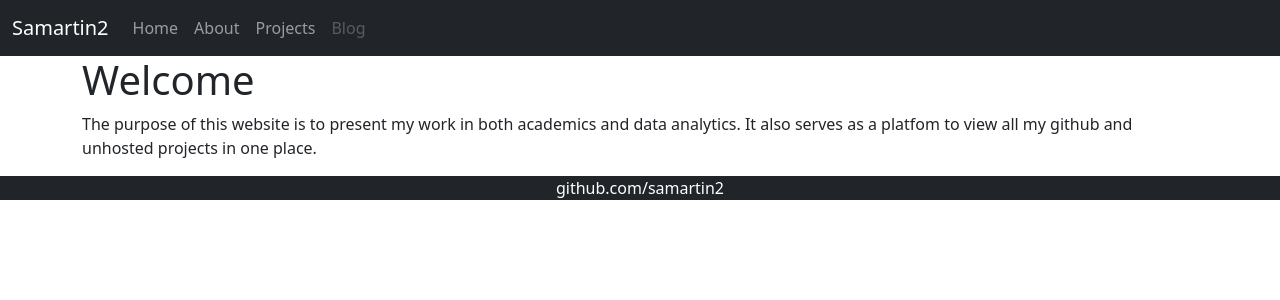
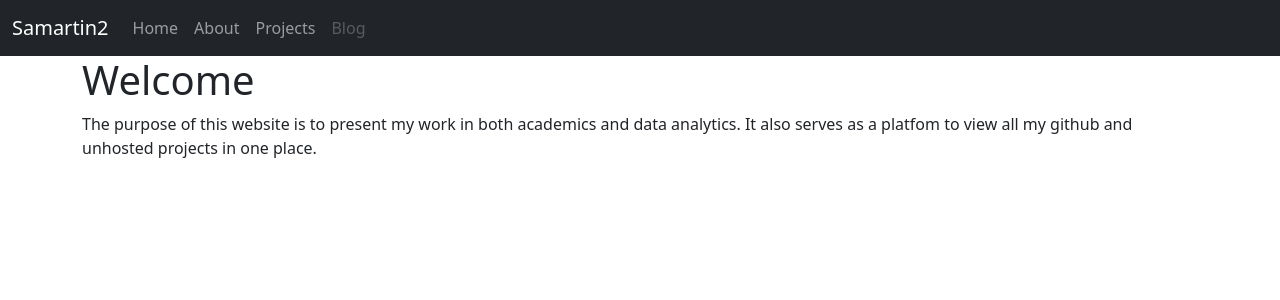
Before and after one commit to samartin2/samartin2.github.io, a Jekyll site: the page built from index.html, in a window 1280 px wide. Shown: the top 300 px of the page. Built offline with Jekyll 4.4.1, drawn with Linux system fonts in a browser that asks for light colours.

Commit message:
Removed footer

```diff
--- a/_layouts/default.html
+++ b/_layouts/default.html
@@ -4,7 +4,6 @@
         <title>{{page.title}}</title>
         <link href="https://cdn.jsdelivr.net/npm/bootstrap@5.1.3/dist/css/bootstrap.min.css" rel="stylesheet" integrity="sha384-1BmE4kWBq78iYhFldvKuhfTAU6auU8tT94WrHftjDbrCEXSU1oBoqyl2QvZ6jIW3" crossorigin="anonymous">
         <script src="https://cdn.jsdelivr.net/npm/bootstrap@5.1.3/dist/js/bootstrap.bundle.min.js" integrity="sha384-ka7Sk0Gln4gmtz2MlQnikT1wXgYsOg+OMhuP+IlRH9sENBO0LRn5q+8nbTov4+1p" crossorigin="anonymous"></script>
-        <link rel="stylesheet" href="assets/css/styles.css" />
     </head>
     <body>
         <nav class="navbar navbar-expand-lg navbar-dark bg-dark">
@@ -26,11 +25,5 @@
         <div class="container">
             {{content}}
         </div>
-        <footer class="text-center mt-auto" id="foot">
-                <div class="foot-link">
-                    <a href="https://github.com/samartin2">github.com/samartin2</a>
-                </div>
-            </div>
-        </footer>
     </body>
 </html>
--- a/assets/css/styles.css
+++ /dev/null
@@ -1,9 +0,0 @@
-#foot {
-    background: rgb(33,37,41) !important;
-  }
-
-  .foot-link a {
-    background: rgb(33,37,41) !important;
-    color: white !important;
-    text-decoration: none !important;
-  }
```
